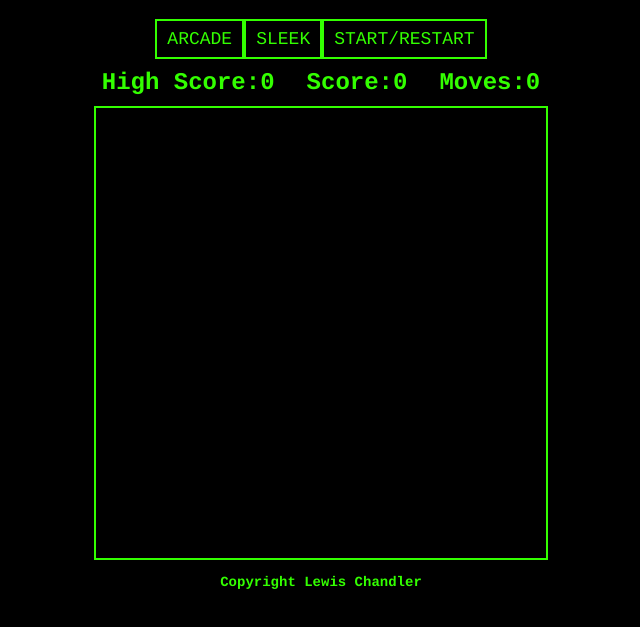
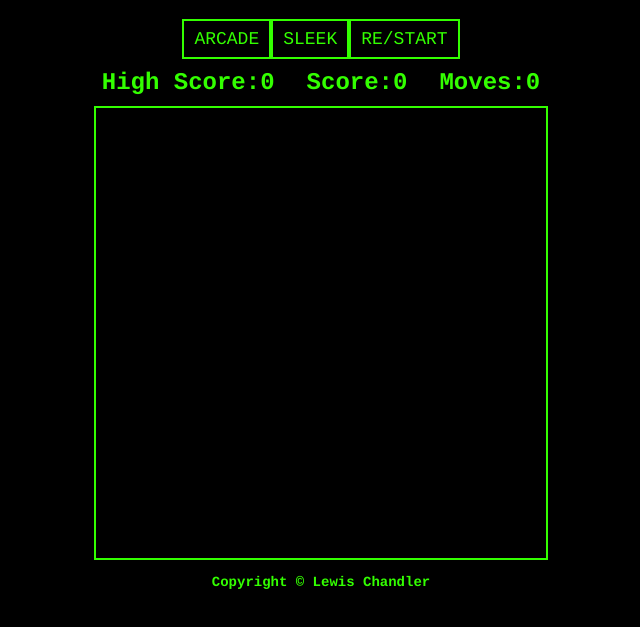
Before and after one commit to Lewis137/snakegame, a plain HTML site: page index.html in a window 1280 px wide. Shown: the part 61-688 px from the top of the page, without its empty margins (319-959 px from the left). Drawn offline with Linux system fonts and the light colour scheme.

Commit message:
Before tidy

```diff
--- a/index.html
+++ b/index.html
@@ -9,7 +9,7 @@
             <div class="buttons">
                 <button id="arcadeMode">ARCADE</button>
                 <button id="sleekMode">SLEEK</button>
-                <button id="start">START/RESTART</button>
+                <button id="start">RE/START</button>
             </div>
             <div class="metrics">
                 <h2 class="metric-item">High Score:<span id="highScore">0</span> </h2>
@@ -25,7 +25,7 @@
 
         </div>
 
-        <h3>Copyright Lewis Chandler</h2>
+        <h3>Copyright © Lewis Chandler</h2>
     </body>
     <script src="index.js"></script>
 </html>
```
